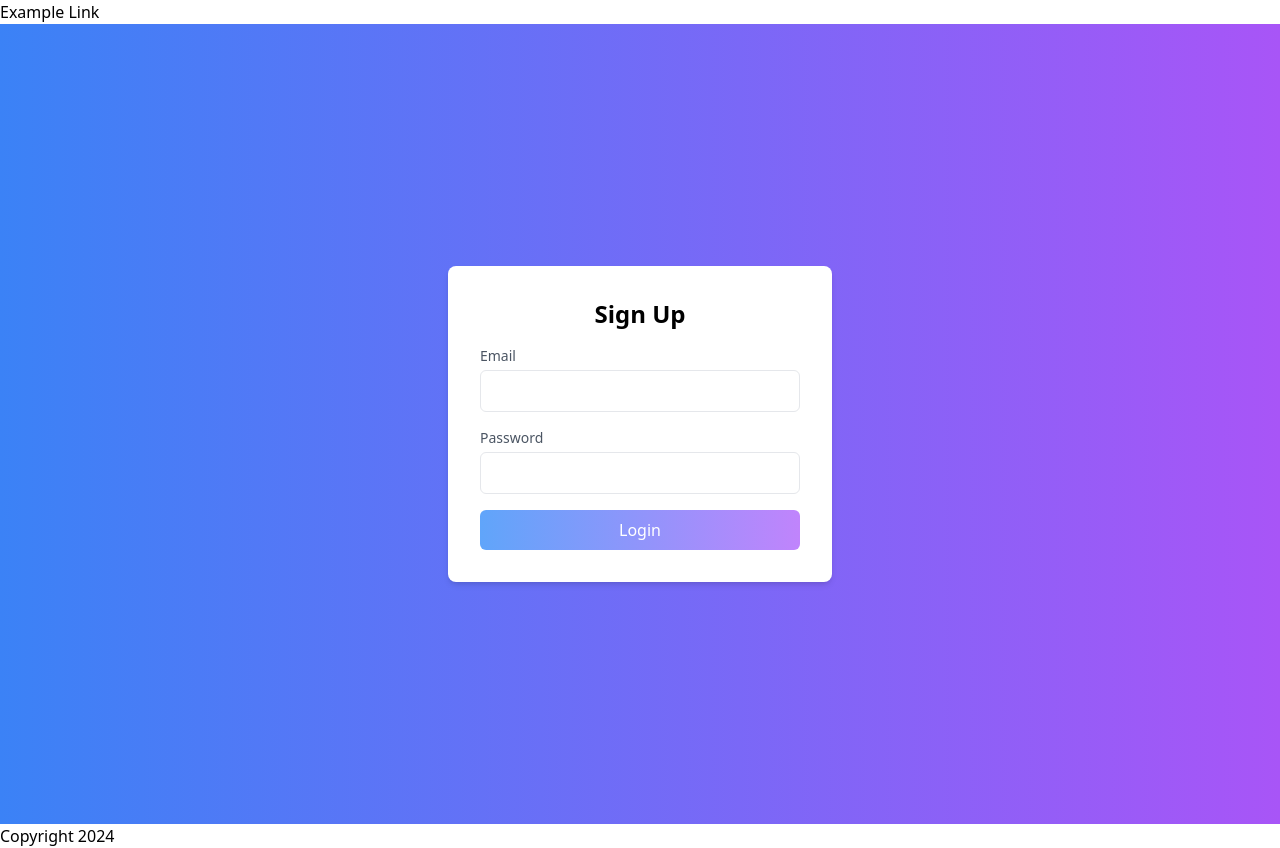
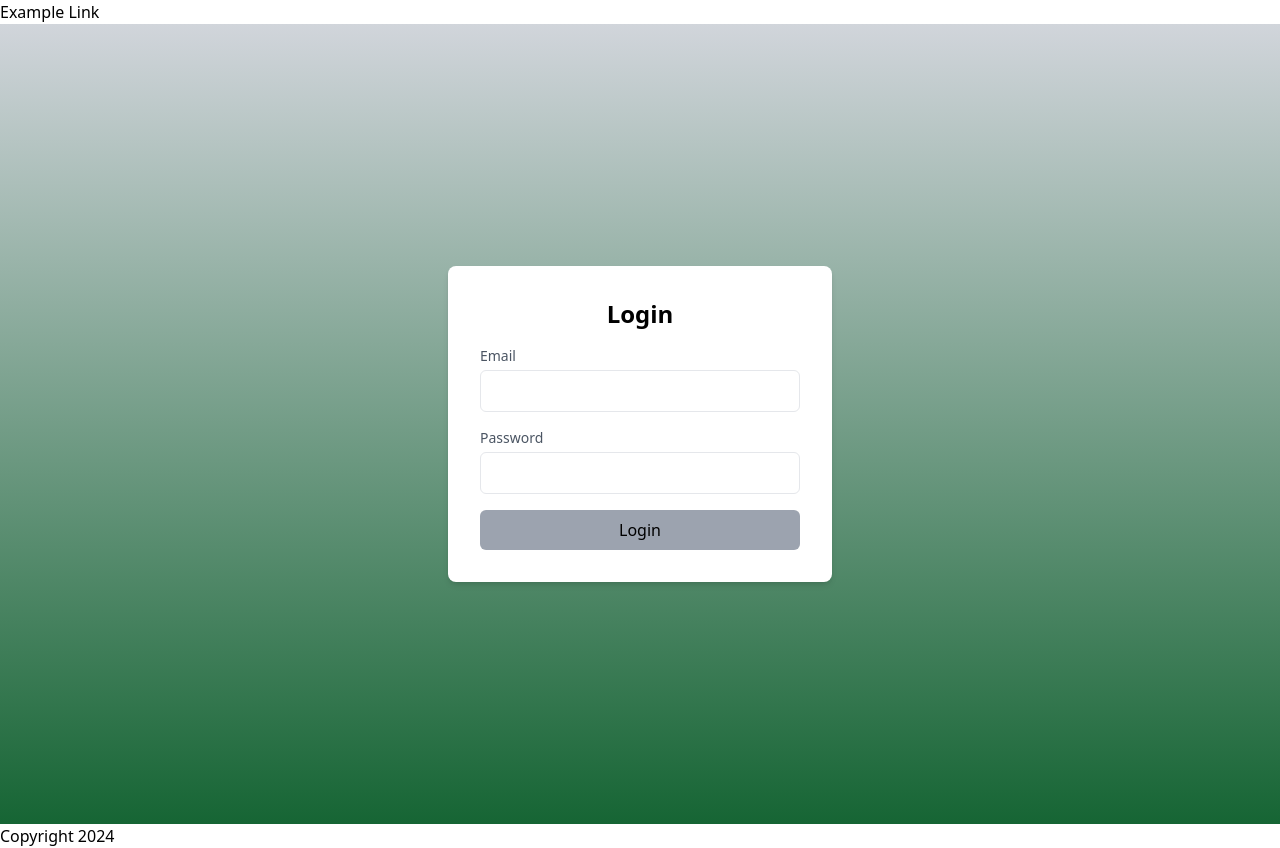
Before and after one commit to jmychalm13/play_dog_frontend, a React (Vite) app: page /login in a window 1280 px wide. Built offline with nearby package versions, Linux system fonts and the light colour scheme.

Commit message:
added styling for login and signup to match

```diff
--- a/src/Login.jsx
+++ b/src/Login.jsx
@@ -29,9 +29,9 @@ export function Login() {
   };
 
   return (
-    <section className="bg-gradient-to-r from-blue-500 to-purple-500 h-screen flex items-center justify-center">
+    <section className="bg-gradient-to-b from-gray-300 to-green-800 h-screen flex items-center justify-center">
       <div className="bg-white p-8 rounded-lg shadow-md w-full sm:w-96">
-        <h2 className="text-2xl font-semibold mb-4 text-center">Sign Up</h2>
+        <h2 className="text-2xl font-semibold mb-4 text-center">Login</h2>
         {/* Signup Form Here */}
         <form onSubmit={handleSubmit}>
           {/* Input Field */}
@@ -48,10 +48,7 @@ export function Login() {
             </label>
             <input type="password" name="password" className="mt-1 p-2 w-full border rounded-md" />
           </div>
-          <button
-            type="submit"
-            className="w-full bg-gradient-to-r from-blue-400 to-purple-400 text-white p-2 rounded-md hover:bg-gradient-to-r hover:from-blue-500 hover:to-purple-500"
-          >
+          <button type="submit" className="w-full bg-gray-400 p-2 rounded-md hover:bg-gray-500">
             Login
           </button>
         </form>
--- a/src/Signup.jsx
+++ b/src/Signup.jsx
@@ -21,7 +21,7 @@ export function Signup() {
   };
 
   return (
-    <section className="bg-gradient-to-r from-blue-500 to-purple-500 h-screen flex items-center justify-center">
+    <section className="bg-gradient-to-b from-gray-300 to-green-800 h-screen flex items-center justify-center">
       <div className="bg-white p-8 rounded-lg shadow-md w-full sm:w-96">
         <h2 className="text-2xl font-semibold mb-4 text-center">Sign Up</h2>
         {/* Signup Form Here */}
@@ -54,10 +54,7 @@ export function Signup() {
             </label>
             <input type="password" name="password_confirmation" className="mt-1 p-2 w-full border rounded-md" />
           </div>
-          <button
-            type="submit"
-            className="w-full bg-gradient-to-r from-blue-400 to-purple-400 text-white p-2 rounded-md hover:bg-gradient-to-r hover:from-blue-500 hover:to-purple-500"
-          >
+          <button type="submit" className="w-full bg-gray-400 text-white p-2 rounded-md hover:bg-gray-500">
             Sign Up
           </button>
         </form>
```
